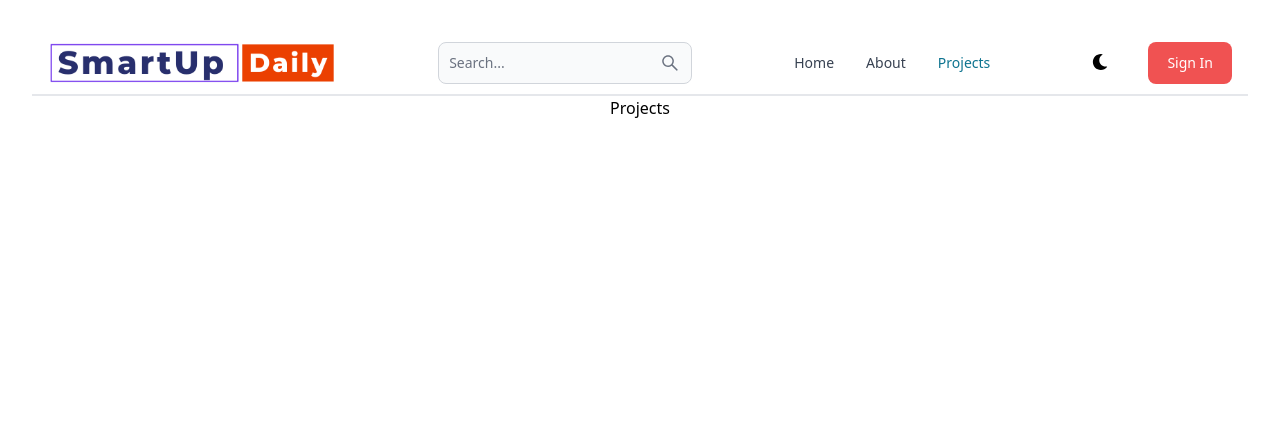
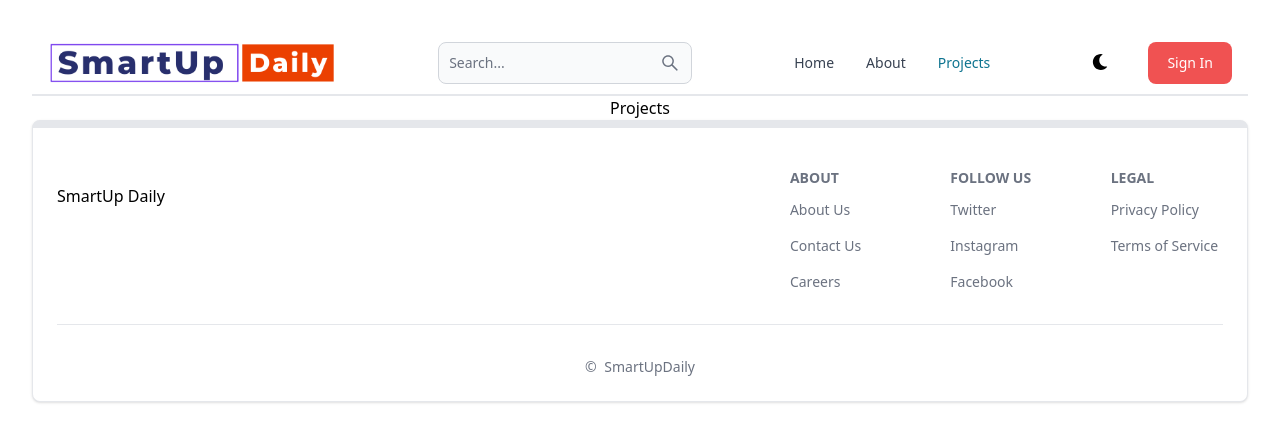
Before and after one commit to rajatkumar59/SmartUpDaily, a React (Vite) app in the folder client/: page /projects in a window 1280 px wide. Shown: the top 442 px of the page. Built offline with nearby package versions, Linux system fonts and the light colour scheme.

Commit message:
Add Footer component to App.jsx

```diff
--- a/client/src/App.jsx
+++ b/client/src/App.jsx
@@ -7,6 +7,7 @@ import SignIn from './pages/SignIn'
 import Header from './components/Header'
 import Projects from './pages/Projects'
 import SignUp from './pages/SignUp1'
+import  FooterComp  from './components/Footer'
 
 
 function App() {
@@ -22,6 +23,7 @@ function App() {
         <Route path="/Home" element={<Home/>} />
         <Route path="/projects" element={<Projects/>} />
        </Routes>
+    <FooterComp/>
     </BrowserRouter>
   )
 }
--- /dev/null
+++ b/client/src/components/Footer.jsx
@@ -0,0 +1,94 @@
+import { Footer } from "flowbite-react"
+
+function FooterComp() {
+  return (
+    <Footer container className="border border-t-8 bordrer-teal-500" >
+    <div className="w-full max-w-7xl mx-auto">
+        <div className="grid w-full justify-between sm:flex md:grid-cols-1">
+            <div className="sm:mt-4 md:mt-8">SmartUp Daily</div>
+
+            <div className=" grid grid-cols-2 gap-8  mt-4 sm:grid-cols-3 sm:gap-12 text-left">
+                <div className="">
+                <Footer.Title title="About" className="mb-3"/>
+                <Footer.LinkGroup col >
+                    <Footer.Link
+                    href="https://www.rajatkumar.in/"
+                    target="_blank"
+                    rel="noopener noreferrer"
+                    >
+                    About Us
+                    </Footer.Link>
+                    <Footer.Link
+                    href="https://www.rajatkumar.in/"
+                    target="_blank"
+                    rel="noopener noreferrer"
+                    >
+                    Contact Us
+                    </Footer.Link>
+                    <Footer.Link
+                    href="https://www.rajatkumar.in/"
+                    target="_blank"
+                    rel="noopener noreferrer"
+                    >
+                    Careers
+                    </Footer.Link>
+                </Footer.LinkGroup>
+                </div>
+                <div>
+                <Footer.Title title="Follow Us"  className="mb-3"/>
+                <Footer.LinkGroup col>
+                    <Footer.Link
+                    href="https://www.rajatkumar.in/"
+                    target="_blank"
+                    rel="noopener noreferrer"
+                    >
+                    Twitter
+                    </Footer.Link>
+                    <Footer.Link
+                    href="https://www.rajatkumar.in/"
+                    target="_blank"
+                    rel="noopener noreferrer"
+                    >
+                    Instagram
+                    </Footer.Link>
+                    <Footer.Link
+                    href="https://www.rajatkumar.in/"
+                    target="_blank"
+                    rel="noopener noreferrer"
+                    >
+                    Facebook
+                    </Footer.Link>
+                </Footer.LinkGroup>
+                </div>
+                <div>
+                <Footer.Title title="Legal" className="mb-3"/>
+                <Footer.LinkGroup col>
+                    <Footer.Link
+                    href="https://www.rajatkumar.in/"
+                    target="_blank"
+                    rel="noopener noreferrer"
+                    >
+                    Privacy Policy
+                    </Footer.Link>
+                    <Footer.Link
+                    href="https://www.rajatkumar.in/"
+                    target="_blank"
+                    rel="noopener noreferrer"
+                    >
+                    Terms of Service
+                    </Footer.Link>
+
+                </Footer.LinkGroup>
+                </div>
+            </div>
+        </div>
+        <Footer.Divider className="mt-8"/>
+        <div className="">
+            <Footer.Copyright href="https://www.rajatkumar.in/" by="SmartUpDaily"/>
+        </div>
+    </div>
+    </Footer>
+  )
+}
+
+export default FooterComp
```
